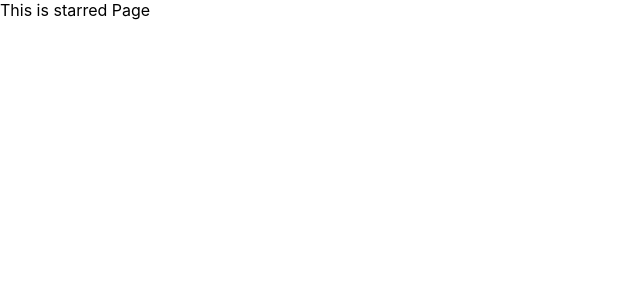
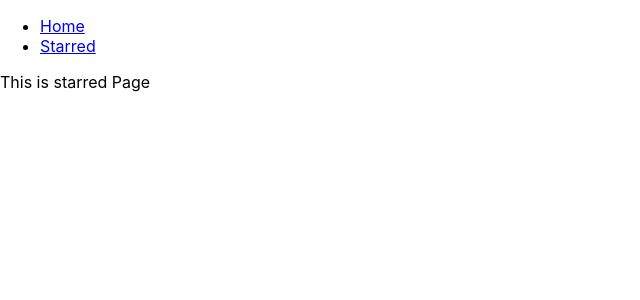
Before and after one commit to Avinash-75/Box-office-App, a React (Create React App) app: page /starred in a window 1280 px wide. Shown: the top 300 px of the page, without its empty margins (0-640 px from the left). Built offline with nearby package versions, Linux system fonts and the light colour scheme.

Commit message:
added navbar and created pages

```diff
--- a/src/App.js
+++ b/src/App.js
@@ -1,8 +1,11 @@
 import React from 'react';
 import { Switch, Route } from 'react-router-dom';
+import Navs from './components/Navs';
 
 function App() {
   return (
+    <div>
+      <Navs />
       <Switch>
         <Route exact path="/">
           This is Home Page
@@ -12,8 +15,11 @@
           This is starred Page
         </Route>
 
-      <Route>This Page is not found !404</Route>
+        <Route>
+          <div>This Page is not found ! ERROR_404</div>
+        </Route>
       </Switch>
+    </div>
   );
 }
 
--- /dev/null
+++ b/src/components/Navs.js
@@ -0,0 +1,24 @@
+import React from 'react';
+import { Link } from 'react-router-dom';
+
+const LINKS = [
+  { to: '/', text: 'Home' },
+  { to: '/starred', text: 'Starred' },
+];
+
+// eslint-disable-next-line arrow-body-style
+const Navs = () => {
+  return (
+    <div>
+      <ul>
+        {LINKS.map(item => (
+          <li key={item.to}>
+            <Link to={item.to}>{item.text}</Link>
+          </li>
+        ))}
+      </ul>
+    </div>
+  );
+};
+
+export default Navs;
```
Also changed, not shown: src/pages/Home.js (added, +8 -0 lines), src/pages/Starred.js (added, +8 -0 lines), 1 other file (tests, documents, lock files or other folders). Lines whose indentation alone changed are shown as unchanged.
